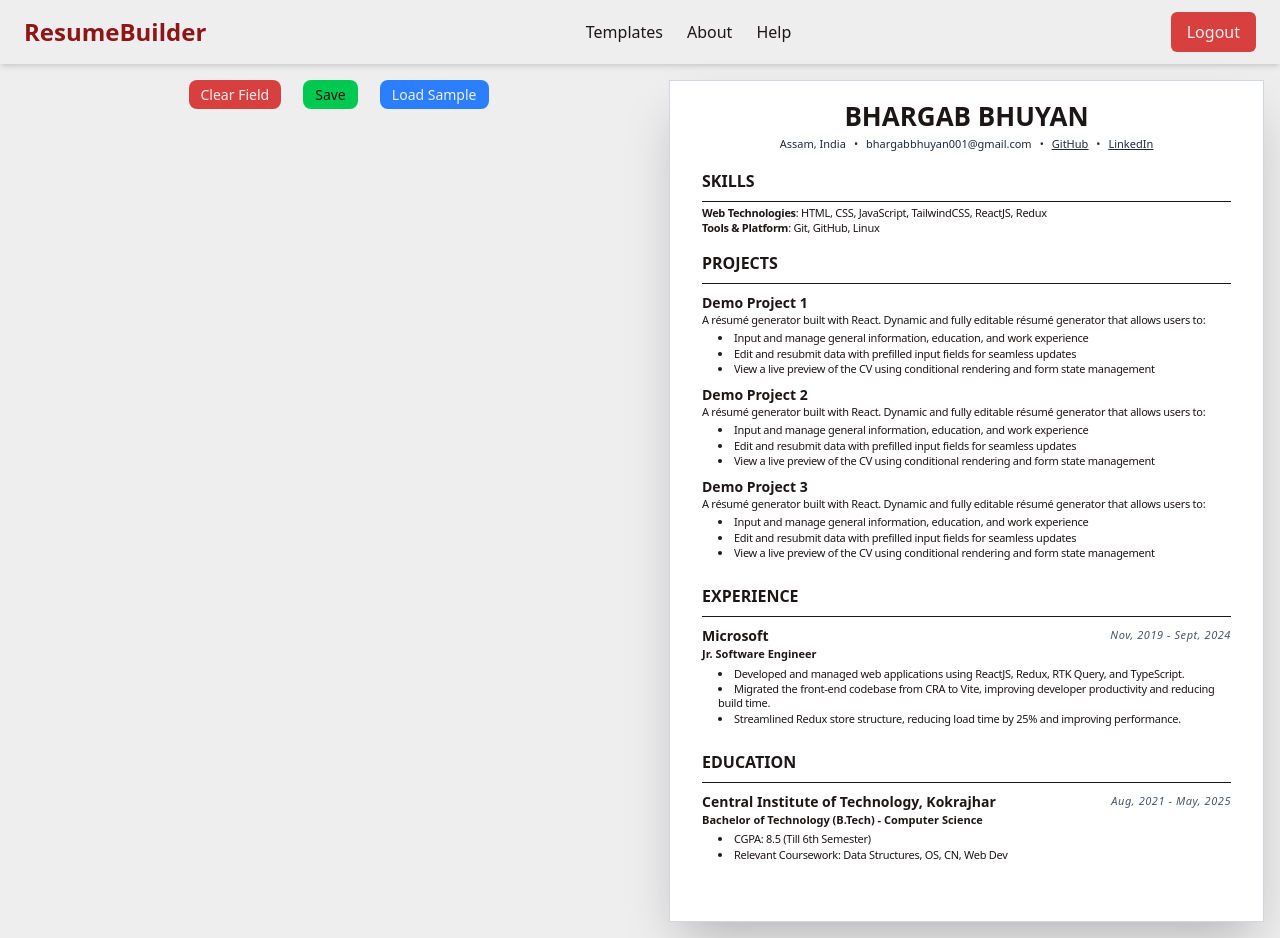
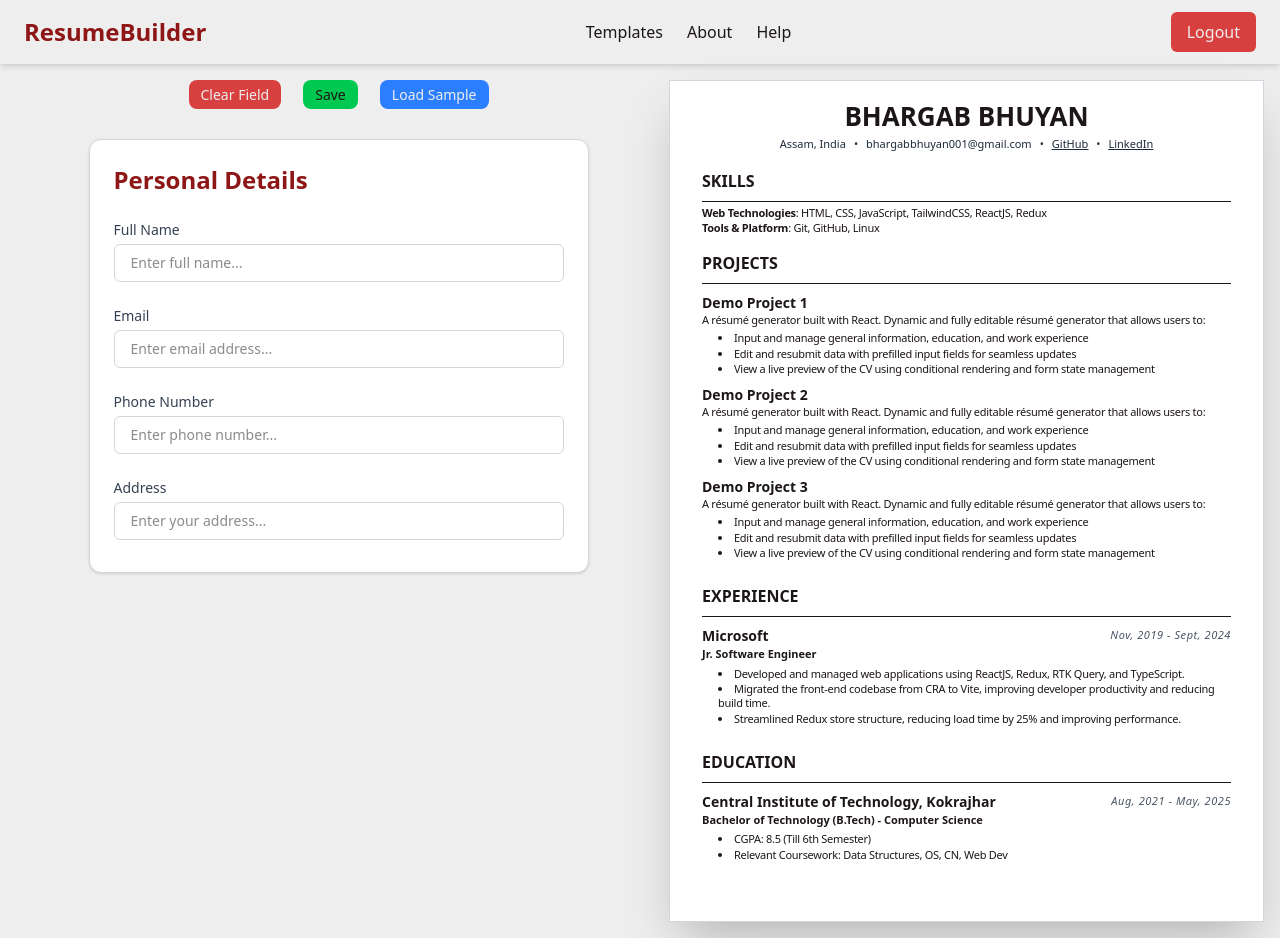
Before and after one commit to bhargablinx/resume-builder, a React (Vite) app: page / in a window 1280 px wide. Built offline with nearby package versions, Linux system fonts and the light colour scheme.

Commit message:
Add personal detail form

```diff
--- a/src/components/ResumeControl.jsx
+++ b/src/components/ResumeControl.jsx
@@ -1,7 +1,7 @@
 export const ResumeControl = () => {
     return (
-        <div className="flex-1">
-            <div className="flex justify-between w-[300px] mx-auto">
+        <div className="flex-1 flex flex-col items-center gap-[30px]">
+            <div className="flex justify-between w-[300px]">
                 <button className="bg-light-red hover:bg-light-red-hover text-light px-3 p-1 rounded-lg text-[14px] cursor-pointer">
                     Clear Field
                 </button>
@@ -12,6 +12,74 @@ export const ResumeControl = () => {
                     Load Sample
                 </button>
             </div>
+            <div className="bg-white w-full max-w-[500px] p-6 pb-8 rounded-xl border border-gray-300 shadow-sm space-y-6">
+                <div className="text-2xl font-bold text-dark-red">
+                    Personal Details
+                </div>
+
+                {/* Full Name */}
+                <div className="flex flex-col space-y-1">
+                    <label
+                        htmlFor="full-name"
+                        className="text-sm font-medium text-gray-700"
+                    >
+                        Full Name
+                    </label>
+                    <input
+                        id="full-name"
+                        type="text"
+                        placeholder="Enter full name..."
+                        className="px-4 py-2 border border-gray-300 rounded-md text-sm focus:outline-none focus:ring-2 focus:ring-dark-red focus:border-transparent transition-all"
+                    />
+                </div>
+
+                {/* Email */}
+                <div className="flex flex-col space-y-1">
+                    <label
+                        htmlFor="email"
+                        className="text-sm font-medium text-gray-700"
+                    >
+                        Email
+                    </label>
+                    <input
+                        id="email"
+                        type="email"
+                        placeholder="Enter email address..."
+                        className="px-4 py-2 border border-gray-300 rounded-md text-sm focus:outline-none focus:ring-2 focus:ring-dark-red focus:border-transparent transition-all"
+                    />
+                </div>
+
+                {/* Phone Number */}
+                <div className="flex flex-col space-y-1">
+                    <label
+                        htmlFor="phone"
+                        className="text-sm font-medium text-gray-700"
+                    >
+                        Phone Number
+                    </label>
+                    <input
+                        id="phone"
+                        type="tel"
+                        placeholder="Enter phone number..."
+                        className="px-4 py-2 border border-gray-300 rounded-md text-sm focus:outline-none focus:ring-2 focus:ring-dark-red focus:border-transparent transition-all"
+                    />
+                </div>
+
+                {/* Address */}
+                <div className="flex flex-col space-y-1">
+                    <label
+                        htmlFor="address"
+                        className="text-sm font-medium text-gray-700"
+                    >
+                        Address
+                    </label>
+                    <input
+                        id="address"
+                        placeholder="Enter your address..."
+                        className="px-4 py-2 border border-gray-300 rounded-md text-sm focus:outline-none focus:ring-2 focus:ring-dark-red focus:border-transparent transition-all resize-none"
+                    />
+                </div>
+            </div>
         </div>
     );
 };
```
